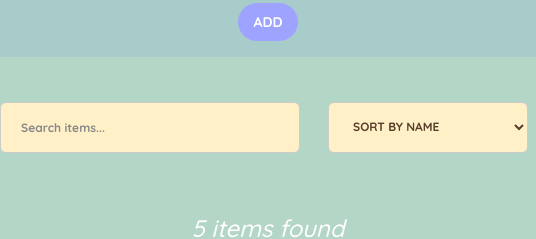
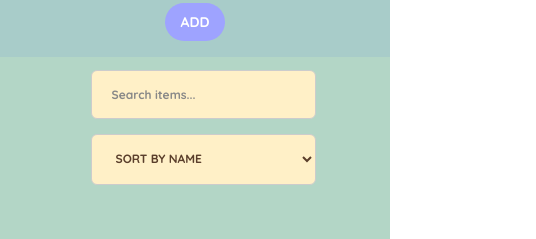
Before and after one commit to Lihuayang05/travel-list-app, a React (Create React App) app: page / in a window 390 px wide. Shown: the part 231-470 px from the top of the page, 536 px wide, since content can reach past the window. Built offline with nearby package versions, Linux system fonts and the light colour scheme.

Commit message:
Update index.css

```diff
--- a/src/index.css
+++ b/src/index.css
@@ -191,6 +191,7 @@ input[type="checkbox"] {
   justify-content: flex-end;
   gap: 20px;
   margin-bottom: 30px;
+  flex-wrap: wrap;
 }
 
 .list-controls input,
@@ -218,6 +219,21 @@ input[type="checkbox"] {
 
 .list-controls input::placeholder {
   color: #888;
+}
+
+
+@media (max-width: 768px) {
+  .list-controls {
+    flex-direction: column;
+    align-items: center;
+    gap: 15px;
+  }
+
+  .list-controls input,
+  .list-controls select {
+    width: 100%;
+    max-width: 300px;
+  }
 }
 
 @media (max-width: 480px) {
```
